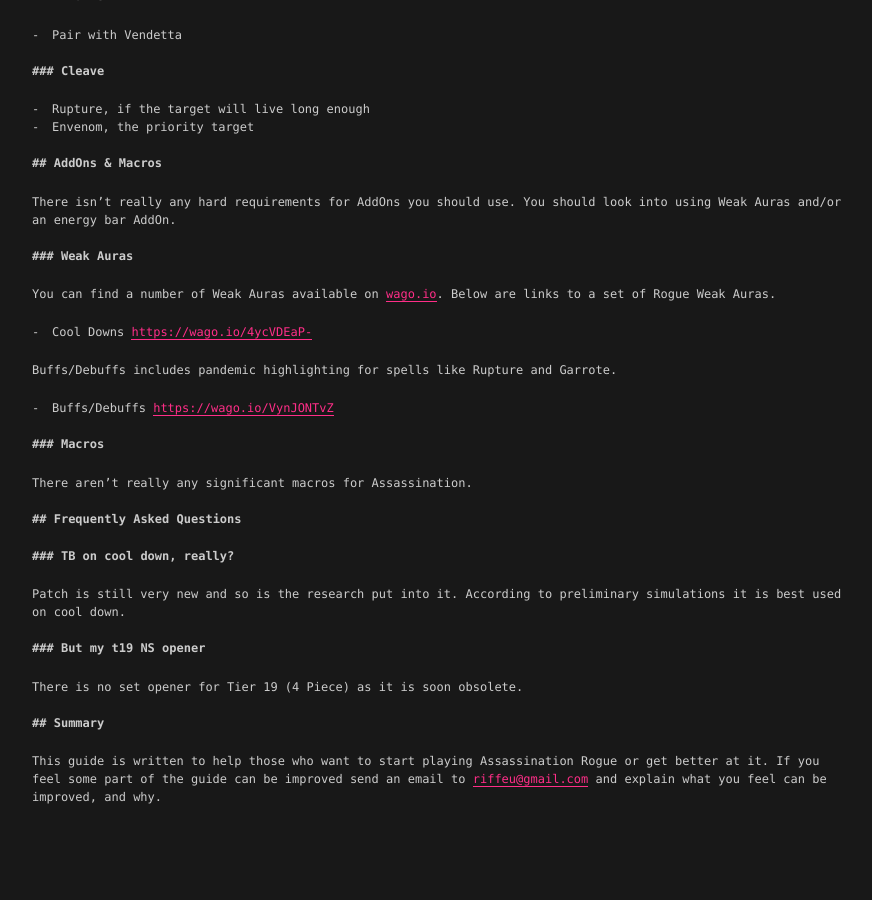
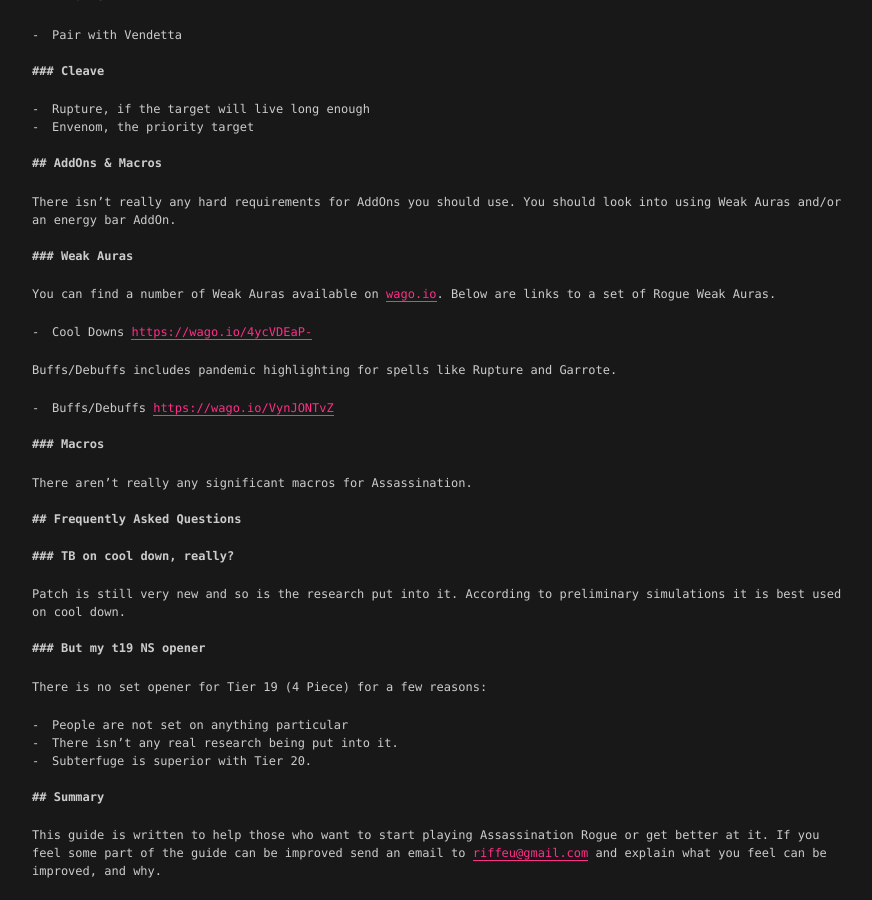
Before and after one commit to weakweak/riff.tf, a Jekyll site: the page built from _posts/2017-01-01-assassination.md, in a window 1280 px wide and 900 px high, scrolled down 4821 px. Shown: the whole window, without its empty margins (200-1072 px from the left). Built offline with Jekyll 4.4.1, drawn with Linux system fonts in a browser that asks for light colours; before the commit the page ends 5647 px from its top, so only the background shows below that.

Commit message:
Update 2017-01-01-assassination.md

```diff
--- a/_posts/2017-01-01-assassination.md
+++ b/_posts/2017-01-01-assassination.md
@@ -294,7 +294,10 @@ simulations it is best used on cool down.
 
 ### But my t19 NS opener
 
-There is no set opener for Tier 19 (4 Piece) as it is soon obsolete.
+There is no set opener for Tier 19 (4 Piece) for a few reasons:
+- People are not set on anything particular
+- There isn't any real research being put into it.
+- Subterfuge is superior with Tier 20.
 
 ## Summary
 
```
